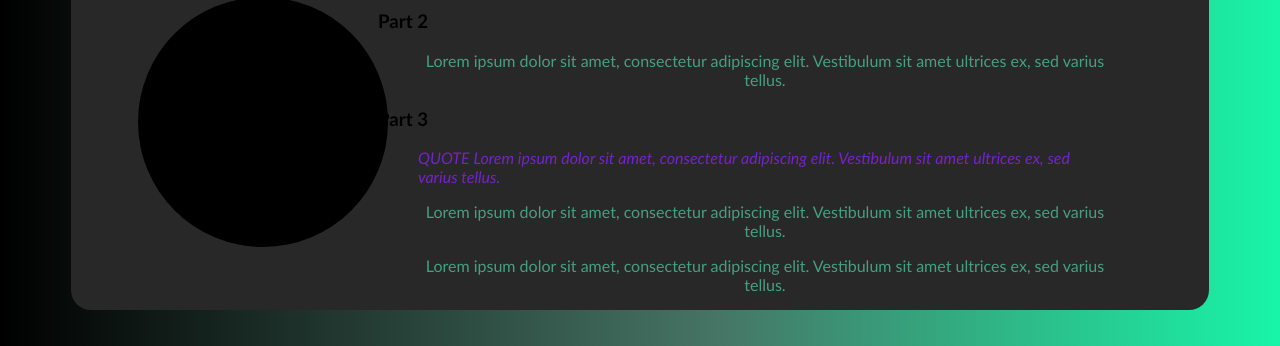
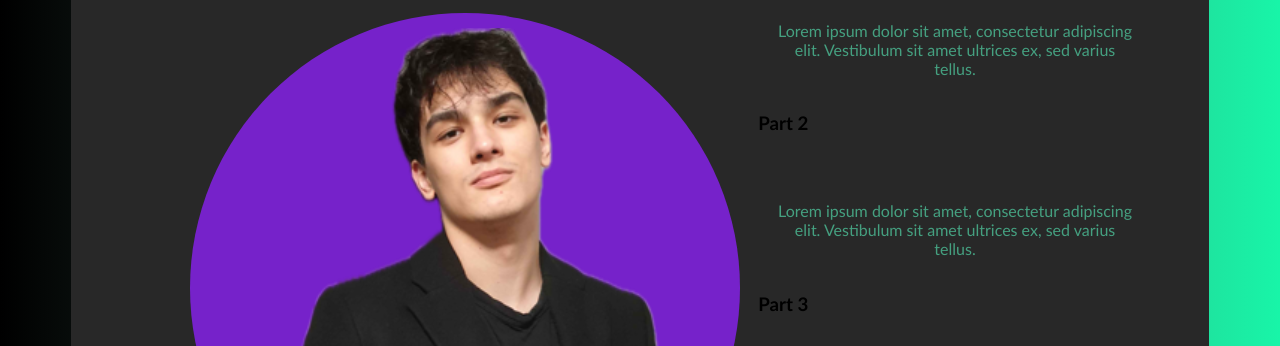
Before and after one commit to gustawtarka/20113304-personalpage, a plain HTML site: page about.html in a window 1280 px wide. Shown: the part 355-701 px from the top of the page. Drawn offline with Linux system fonts and the light colour scheme.

Commit message:
second commit

```diff
--- a/about.html
+++ b/about.html
@@ -19,8 +19,11 @@
         </header>
 
         <div id="image">
+            <figure>
+            </figure>
+            <figcaption>Picture of me 2024</figcaption>
         </div>
-    </div>
+        </div>
     <main>
         <p>Something
         </p>
--- a/css/styles.css
+++ b/css/styles.css
@@ -28,6 +28,15 @@ blockquote{
     margin-left: 5%;
     margin-right: 5%;
     margin-bottom: 2%;
+    width: 90%;
+    justify-content: space-between;
+}
+.items #left-side-about{
+
+    display: inherit;
+    flex-direction: column;
+    width: 80%;
+    align-items: center;
 }
 nav{
     display: flex;
@@ -40,7 +49,7 @@ nav{
     background: rgb(20, 20, 20)
 
 }
-main .items{
+.items main{
     width: 50%;
     display: inherit;
     flex-direction: column;
@@ -68,14 +77,16 @@ nav a:hover{
     font-size: 30px;
 
 }
-#image{
-    background-color: black;
-    height: 250px;
-    width: 250px;
+#image figure{
+    width: 550px;
+    height: 550px;
     margin-left: 4%;
     margin-right: 5%;
     margin-bottom: 5%;
-    border-radius: 150px;
+    border-radius: 290px;
+    background-color: #7622CA;
+    background-image: url(../images/me.png);
+
 }
 table{
     width: 100%;
@@ -83,7 +94,8 @@ table{
 
 }
 tbody tr td:hover{
-    background-color: azure;
+    background-image: url(../images/tableBG.png);
+    color: whitesmoke;
 }
 tr:nth-of-type(even){
     background-color: #18F5A8;
```
Also changed, not shown: images/me.png (added), images/tableBG.png (added).
